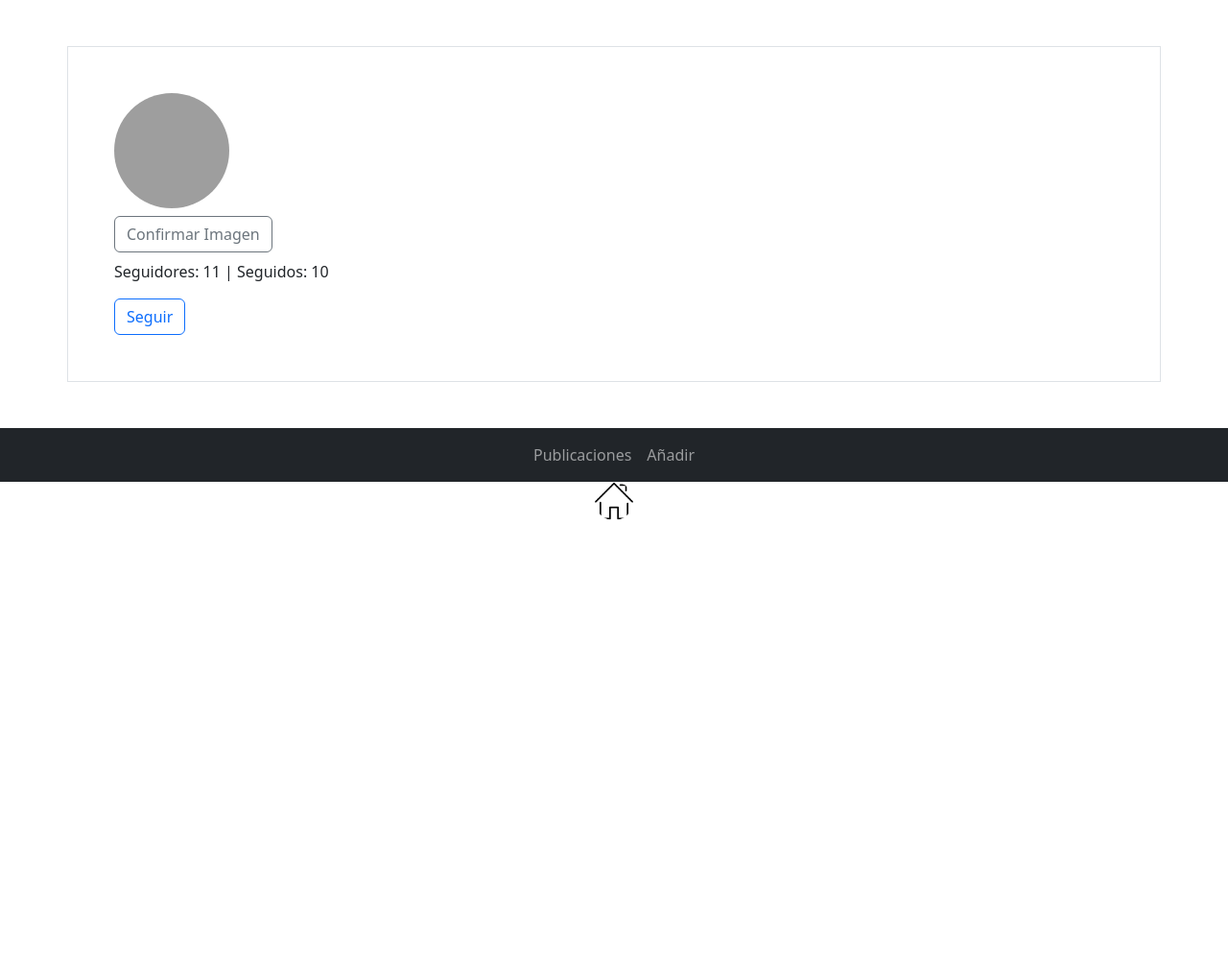
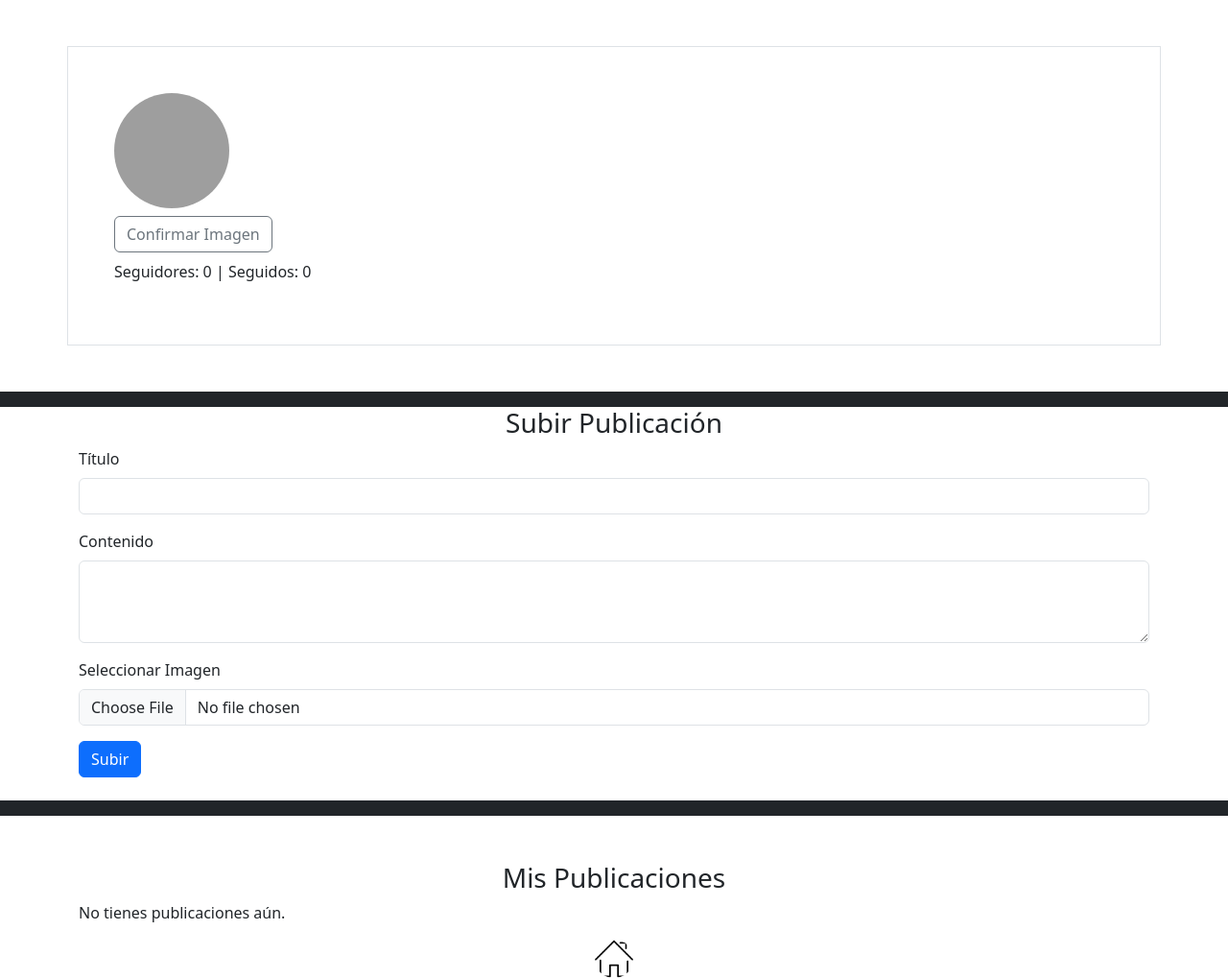
Before and after one commit to Luis0426/InstagramProject, a Django app: page /perfil/ in a window 1280 px wide. Shown: the whole page at 96% size. Before the commit the page ends 542 px from the top, so only its background shows below. Run offline with Django 4.2, Linux system fonts and the light colour scheme; the visitor is signed in with stand-in values (Sample User, id 1); data comes from the database, SQL or seed files in the repository; data that the repository does not hold is empty; grey boxes are pictures that could not be loaded.

Commit message:
publicacion y boton de seguir

```diff
--- a/app_instagram/models.py
+++ b/app_instagram/models.py
@@ -94,3 +94,14 @@
 
     def __str__(self):
         return f'Comentario de {self.usuario.usuario} en {self.publicacion.id}'
+
+
+class Post(models.Model):
+    titulo = models.CharField(max_length=200)
+    contenido = models.TextField()
+    imagen = models.ImageField(upload_to='posts/')
+    usuario = models.ForeignKey(UsuarioInsta, on_delete=models.CASCADE)
+    fecha_creacion = models.DateTimeField(auto_now_add=True)
+
+    def str(self):
+        return self.titulo
--- a/app_instagram/urls.py
+++ b/app_instagram/urls.py
@@ -12,6 +12,7 @@
     #path('buscar/', buscarView.as_view(), name='buscar'),
     path('buscar_usuario/', views.buscar_usuario, name='buscar_usuario'),
     path('toggle_seguir/', views.toggle_seguir, name='toggle_seguir'),
+    path('subir_post/', views.subir_post, name='subir_post'),
     #path('search_user/', search_user, name='search_user'),
     #path('buscar/', views.buscar_usuario, name='buscar_usuario'),
     path('login/', login_user, name='login_user'),
--- a/app_instagram/views.py
+++ b/app_instagram/views.py
@@ -15,6 +15,7 @@
 from django.contrib import messages
 from .models import UsuarioInsta, Relacion
 from django.views.decorators.csrf import csrf_protect
+from .models import UsuarioInsta, Post
 
 class RegisterView(View):
     def get(self, request):
@@ -34,7 +35,21 @@
 
 class perfilView(View):
     def get(self, request):
-        return render(request, 'perfil.html')
+        posts = Post.objects.filter(usuario=request.user).order_by('-fecha_creacion')
+        # Obtener el usuario logueado
+        usuario = request.user
+
+        # Contar los seguidores y seguidos usando el modelo Relacion
+        seguidores_count = Relacion.objects.filter(seguido=usuario).count()  # Usuario que es seguido
+        seguidos_count = Relacion.objects.filter(seguidor=usuario).count()  # Usuario que sigue
+
+        # Pasar los datos a la plantilla
+        return render(request, 'perfil.html', {
+            'nombre_usuario': usuario.usuario,  # Nombre de usuario
+            'seguidores_count': seguidores_count,  # Número de seguidores
+            'seguidos_count': seguidos_count,  # Número de seguidos
+            'posts': posts
+        })
 
 class buscarView(View):
     def get(self, request):
@@ -63,7 +78,8 @@
                 'usuario': usuario,
                 'seguidores': seguidores_count,
                 'seguidos': seguidos_count,
-                'es_seguido': es_seguido
+                'es_seguido': es_seguido,
+                'imagen_perfil': usuario.imagen_perfil.url if usuario.imagen_perfil else None  # Pasar la URL de la imagen de perfil
             })
 
         except UsuarioInsta.DoesNotExist:
@@ -74,35 +90,52 @@
 
 
 @login_required
+def subir_post(request):
+    if request.method == 'POST':
+        titulo = request.POST['titulo']
+        contenido = request.POST['contenido']
+        imagen = request.FILES['imagen']
+
+        # Crear el post
+        nuevo_post = Post.objects.create(
+            titulo=titulo,
+            contenido=contenido,
+            imagen=imagen,
+            usuario=request.user
+        )
+        return redirect('perfil')  # Redirige al perfil después de subir el post
+
+    return render(request, 'perfil.html')
+
+@login_required
 def toggle_seguir(request):
     username = request.GET.get('username')
-    current_user = request.user  # Usuario logueado
-    try:
-        usuario = UsuarioInsta.objects.get(usuario=username)
+    usuario = get_object_or_404(UsuarioInsta, usuario=username)  # Obtiene al usuario a seguir
+    current_user = request.user  # Usuario actual (logueado)
 
-        # Revisamos si el usuario actual ya sigue al usuario solicitado
-        if current_user in usuario.seguidores.all():
-            # Si ya sigue, se deja de seguir
-            usuario.seguidores.remove(current_user)
-            es_seguido = False
-        else:
-            # Si no sigue, se comienza a seguir
-            usuario.seguidores.add(current_user)
-            es_seguido = True
+    # Verifica si ya hay una relación de seguimiento
+    ya_seguido = Relacion.objects.filter(seguidor=current_user, seguido=usuario).exists()
 
-        # Actualizamos los números de seguidores y seguidos
-        seguidores_count = usuario.seguidores.count()
-        seguidos_count = current_user.seguidos.count()
+    if ya_seguido:
+        # Si ya lo sigue, eliminar la relación (dejar de seguir)
+        Relacion.objects.filter(seguidor=current_user, seguido=usuario).delete()
+        es_seguido = False
+    else:
+        # Si no lo sigue, crear una nueva relación (seguir)
+        Relacion.objects.create(seguidor=current_user, seguido=usuario)
+        es_seguido = True
 
-        return JsonResponse({
-            'status': 'success',
-            'es_seguido': es_seguido,
-            'seguidores': seguidores_count,
-            'seguidos': seguidos_count
-        })
-    except UsuarioInsta.DoesNotExist:
-        return JsonResponse({'status': 'error', 'message': 'Usuario no encontrado'})
+    # Actualizar los contadores de seguidores y seguidos
+    seguidores_count = Relacion.objects.filter(seguido=usuario).count()
+    seguidos_count = Relacion.objects.filter(seguidor=current_user).count()
 
+    # Retornar la respuesta en formato JSON
+    return JsonResponse({
+        'status': 'success',
+        'es_seguido': es_seguido,
+        'seguidores': seguidores_count,
+        'seguidos': seguidos_count
+    })
 
     '''
 @csrf_protect
--- a/instagram_project/urls.py
+++ b/instagram_project/urls.py
@@ -17,9 +17,14 @@
 from django.contrib import admin
 from django.urls import path, include
 from django.views.generic.base import TemplateView
+from django.conf.urls.static import static
+from django.conf import settings
+
 
 urlpatterns = [
     path("admin/", admin.site.urls),
     path('', include('app_instagram.urls')),
     path("", TemplateView.as_view(template_name="login.html"), name="login"),
 ]
+if settings.DEBUG:
+    urlpatterns += static(settings.MEDIA_URL, document_root=settings.MEDIA_ROOT)
--- a/templates/perfil.html
+++ b/templates/perfil.html
@@ -37,22 +37,63 @@
     </form>
 
     <h1 id="nombre_usuarioC">{{ nombre_usuario }}</h1>
-    <p>Seguidores: 11 | Seguidos: 10</p>
-    <button class="btn btn-outline-primary">Seguir</button>
+    <p>Seguidores: {{ seguidores_count }} | Seguidos: {{ seguidos_count }}</p>
+
 </div>
 
 
 
 <nav class="navbar navbar-expand-sm bg-dark navbar-dark mt-4">
-<ul class="navbar-nav mx-auto">
-<li class="nav-item">
-  <a class="nav-link" href="#">Publicaciones</a>
-</li>
-<li class="nav-item">
-  <a class="nav-link" href="#">Añadir</a>
-</li>
-</ul>
+
 </nav>
+
+<!-- Sección de Subir Publicación -->
+<div class="container">
+ <center> <h3>Subir Publicación</h3></center>
+  <form method="POST" action="{% url 'subir_post' %}" enctype="multipart/form-data">
+      {% csrf_token %}
+      <div class="mb-3">
+          <label for="titulo" class="form-label">Título</label>
+          <input type="text" class="form-control" id="titulo" name="titulo" required>
+      </div>
+      <div class="mb-3">
+          <label for="contenido" class="form-label">Contenido</label>
+          <textarea class="form-control" id="contenido" name="contenido" rows="3" required></textarea>
+      </div>
+      <div class="mb-3">
+          <label for="imagen" class="form-label">Seleccionar Imagen</label>
+          <input type="file" class="form-control" id="imagen" name="imagen" accept="image/*" required>
+      </div>
+      <button type="submit" class="btn btn-primary">Subir</button>
+  </form>
+</div>
+
+<nav class="navbar navbar-expand-sm bg-dark navbar-dark mt-4">
+
+</nav>
+<!-- Publicaciones del usuario -->
+<div class="container mt-5">
+  <center><h3>Mis Publicaciones</h3></center>
+  <div class="row">
+      {% for post in posts %}
+      <div class="col-md-4 mb-4">
+          <div class="card">
+              <img src="{{ post.imagen.url }}" class="card-img-top" alt="{{ post.titulo }}">
+              <div class="card-body">
+                  <h5 class="card-title">{{ post.titulo }}</h5>
+                  <p class="card-text">{{ post.contenido|truncatechars:100 }}</p>
+                  <p class="card-text">
+                      <small class="text-muted">Publicado el {{ post.fecha_creacion|date:"d M Y H:i" }}</small>
+                  </p>
+              </div>
+          </div>
+      </div>
+      {% empty %}
+      <p>No tienes publicaciones aún.</p>
+      {% endfor %}
+  </div>
+</div>
+
 
 <center>
 <a class="navbar-brand" href="{% url 'home' %}">
@@ -88,6 +129,25 @@
       }
     });
 
+    document.addEventListener('DOMContentLoaded', async function () {
+      try {
+        // Realiza la solicitud para obtener los datos del usuario
+        const response = await fetch('/get_user_data/');
+        const result = await response.json();
+
+        if (result.status === 'success') {
+          const data = result.data;
+          // Rellena los campos con los datos obtenidos
+          document.getElementById('nombre_usuarioC').textContent = data.nombre_usuario;
+        } else {
+          alert('Error al cargar los datos del usuario: ' + result.message);
+        }
+      } catch (error) {
+        console.error('Error al obtener datos del usuario:', error);
+      }
+    });
+
+
 </script>
 
 </body>
```
Also changed, not shown: templates/buscar.html (+10 -4 lines), media/posts/54f27d5556485784572ba54ebd6f9f6c.jpg (added), 1 other file.
